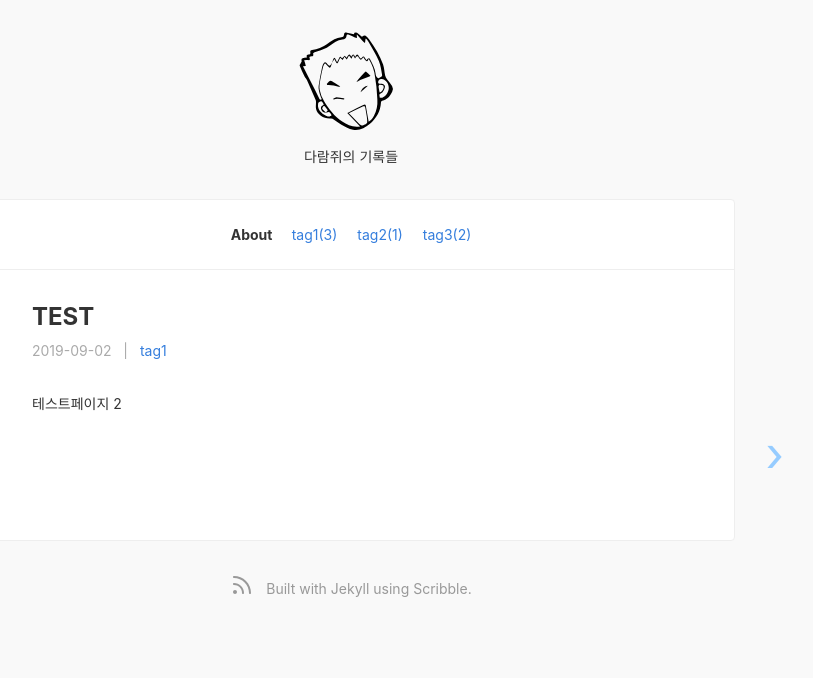
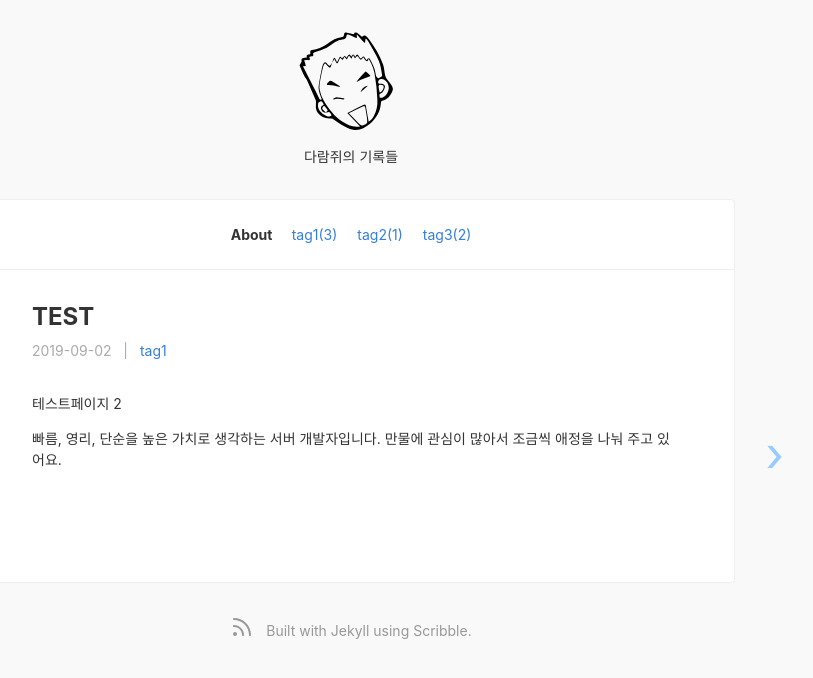
Before and after one commit to darammg/blog, a Jekyll site: the page built from _posts/2019-09-02-test2.md, in a window 1280 px wide. Shown: the top 678 px of the page, without its empty margins (289-1102 px from the left). Built offline with Jekyll 4.4.1, drawn with Linux system fonts in a browser that asks for light colours; comment, search, counter and statistics services are not loaded.

Commit message:
이거 바로 적용 되려나

```diff
--- a/_includes/signoff.html
+++ b/_includes/signoff.html
@@ -1,8 +1,2 @@
-<!--
-  포스트 코멘트에 붙이고 싶은거 있으면 쓰자
-  <p class="mt4">
-  Til next time,<br>
-  {{ site.signoff }}
-  <span class="silver">{{ page.date | date: "at %H:%M" }}</span>
-</p>
-<img src="{{ site.url }}/images/scribble3.png" alt="scribble" /> -->
+빠름, 영리, 단순을 높은 가치로 생각하는 서버 개발자입니다.
+만물에 관심이 많아서 조금씩 애정을 나눠 주고 있어요.
```
